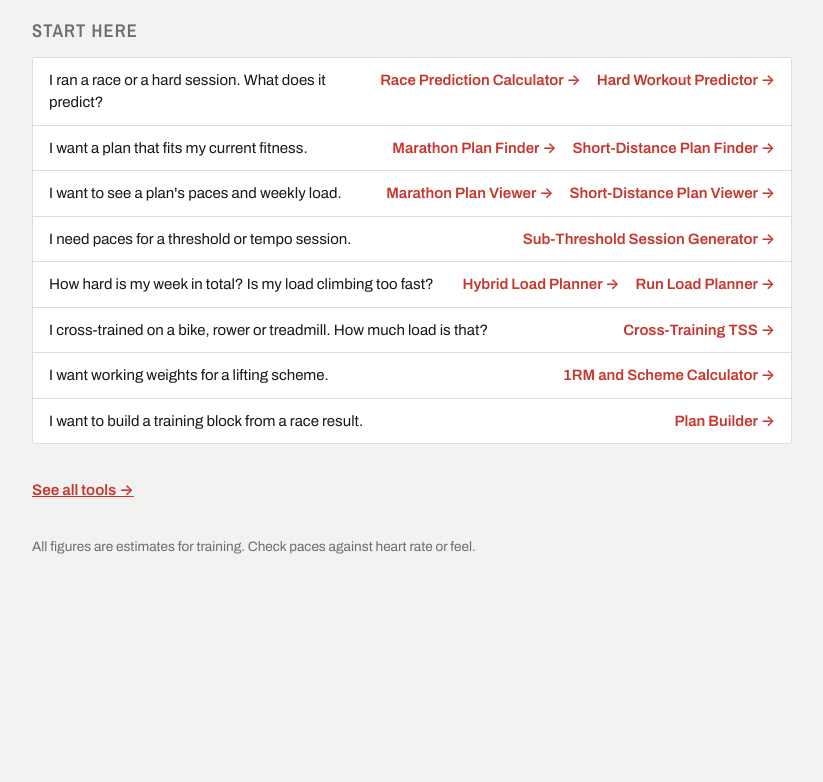
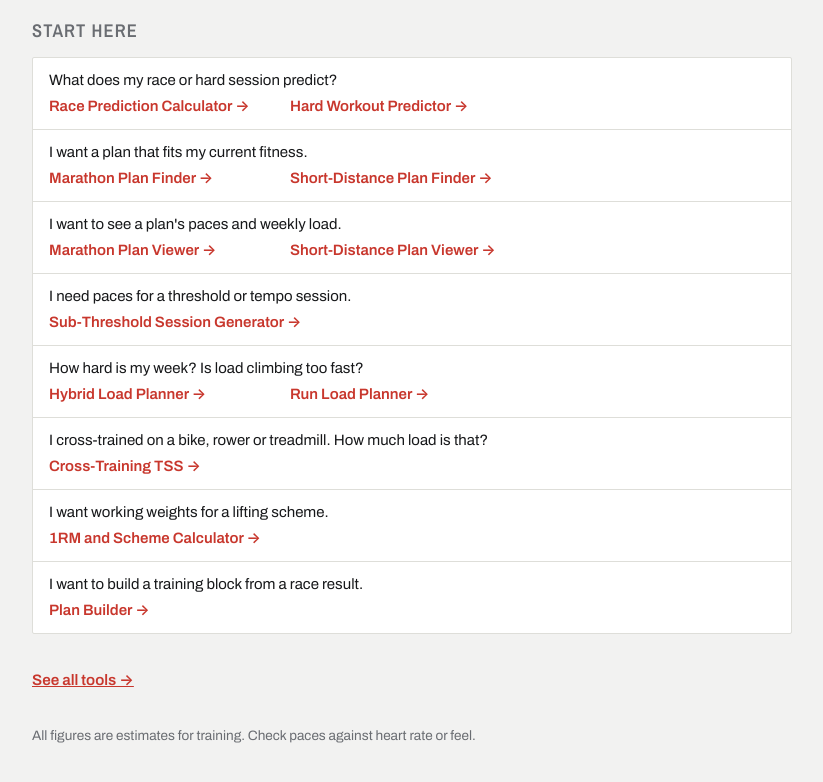
Before and after one commit to MrCarmady/Workouts, a plain HTML site: page index.html in a window 1280 px wide. Shown: the part 126-908 px from the top of the page, without its empty margins (228-1051 px from the left). Before the commit the page ends 800 px from the top, so only its background shows below. Drawn offline with nearby package versions, Linux system fonts and the light colour scheme.

Commit message:
index edit #2

```diff
--- a/index.html
+++ b/index.html
@@ -34,11 +34,13 @@ a { color:var(--accent); }
 .card p { margin:2px 0 0; color:var(--muted); font-size:.92rem; }
 .card .meth { font-size:.85rem; font-weight:600; letter-spacing:.04em; text-transform:uppercase; white-space:nowrap; }
 .start { list-style:none; margin:0; padding:0; display:grid; gap:0; background:var(--surface); border:1px solid var(--line); border-radius:2px; }
-.start li { display:flex; flex-wrap:wrap; align-items:baseline; justify-content:space-between; gap:4px 16px; padding:11px 16px; }
+.start-wrap { container-type:inline-size; }
+.start li { display:block; padding:11px 16px; }
 .start li + li { border-top:1px solid var(--line); }
-.start li > span:first-child { flex:1 1 280px; min-width:0; }
-.start .links { display:flex; flex-wrap:wrap; justify-content:flex-end; gap:4px 16px; }
-@media (max-width:600px) { .start .links { justify-content:flex-start; } }
+.start .links { display:grid; grid-template-columns:15em 17em; gap:2px 16px; margin-top:4px; }
+.start .links.one { grid-template-columns:17em; }
+@container (min-width:880px) { .start li { display:flex; align-items:baseline; justify-content:space-between; gap:16px; } .start .links { margin-top:0; } .start li > span:first-child { min-width:0; } }
+@media (max-width:560px) { .start .links, .start .links.one { grid-template-columns:auto; } }
 .start li a { font-weight:600; text-decoration:none; white-space:nowrap; }
 .start li a:hover { text-decoration:underline; }
 .all { font-weight:600; font-size:.95rem; }
@@ -61,16 +63,16 @@ h3 { font-family:var(--font-display); font-weight:600; font-size:1.05rem; letter
   </header>
     <section>
       <h2>Start here</h2>
-      <ul class="start">
-        <li><span>I ran a race or a hard session. What does it predict?</span><span class="links"><a href="race-prediction-calculator.html">Race Prediction Calculator &rarr;</a><a href="hard-workout-predictor.html">Hard Workout Predictor &rarr;</a></span></li>
+      <div class="start-wrap"><ul class="start">
+        <li><span>What does my race or hard session predict?</span><span class="links"><a href="race-prediction-calculator.html">Race Prediction Calculator &rarr;</a><a href="hard-workout-predictor.html">Hard Workout Predictor &rarr;</a></span></li>
         <li><span>I want a plan that fits my current fitness.</span><span class="links"><a href="marathon-plan-recommender.html">Marathon Plan Finder &rarr;</a><a href="short-plan-finder.html">Short-Distance Plan Finder &rarr;</a></span></li>
         <li><span>I want to see a plan&#x27;s paces and weekly load.</span><span class="links"><a href="marathon-plans.html">Marathon Plan Viewer &rarr;</a><a href="short-plans.html">Short-Distance Plan Viewer &rarr;</a></span></li>
-        <li><span>I need paces for a threshold or tempo session.</span><span class="links"><a href="run-session-generator.html">Sub-Threshold Session Generator &rarr;</a></span></li>
-        <li><span>How hard is my week in total? Is my load climbing too fast?</span><span class="links"><a href="hybrid-load-planner.html">Hybrid Load Planner &rarr;</a><a href="run-load-planner.html">Run Load Planner &rarr;</a></span></li>
-        <li><span>I cross-trained on a bike, rower or treadmill. How much load is that?</span><span class="links"><a href="cross-training-tss.html">Cross-Training TSS &rarr;</a></span></li>
-        <li><span>I want working weights for a lifting scheme.</span><span class="links"><a href="lift-scheme-calculator.html">1RM and Scheme Calculator &rarr;</a></span></li>
-        <li><span>I want to build a training block from a race result.</span><span class="links"><a href="plan-builder.html">Plan Builder &rarr;</a></span></li>
-      </ul>
+        <li><span>I need paces for a threshold or tempo session.</span><span class="links one"><a href="run-session-generator.html">Sub-Threshold Session Generator &rarr;</a></span></li>
+        <li><span>How hard is my week? Is load climbing too fast?</span><span class="links"><a href="hybrid-load-planner.html">Hybrid Load Planner &rarr;</a><a href="run-load-planner.html">Run Load Planner &rarr;</a></span></li>
+        <li><span>I cross-trained on a bike, rower or treadmill. How much load is that?</span><span class="links one"><a href="cross-training-tss.html">Cross-Training TSS &rarr;</a></span></li>
+        <li><span>I want working weights for a lifting scheme.</span><span class="links one"><a href="lift-scheme-calculator.html">1RM and Scheme Calculator &rarr;</a></span></li>
+        <li><span>I want to build a training block from a race result.</span><span class="links one"><a href="plan-builder.html">Plan Builder &rarr;</a></span></li>
+      </ul></div>
     </section>
   <p><a class="all" href="tools.html">See all tools &rarr;</a></p>
   <p class="note">All figures are estimates for training. Check paces against heart rate or feel.</p>
```
Also changed, not shown: tools.html (+6 -4 lines), 2 other files.
